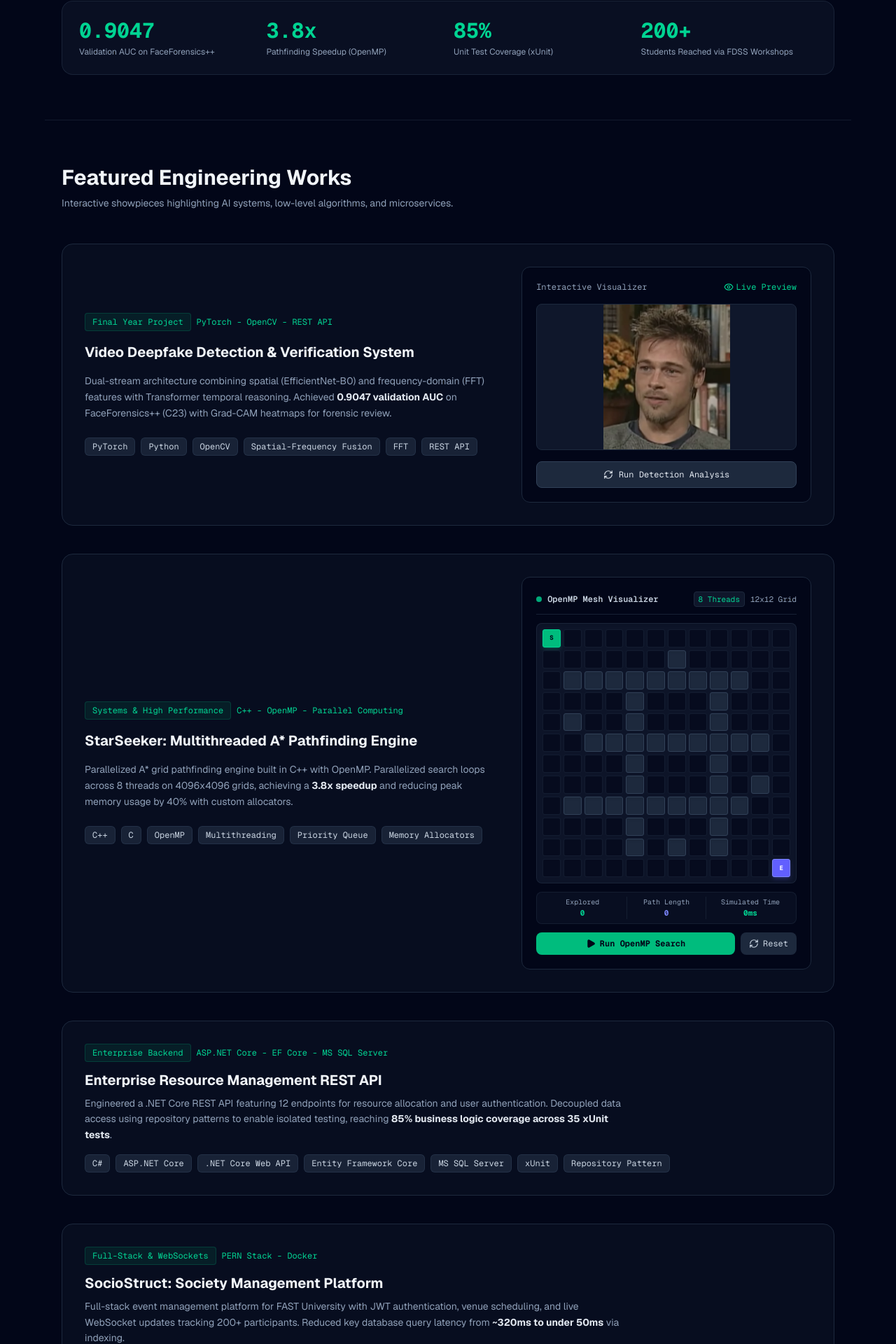
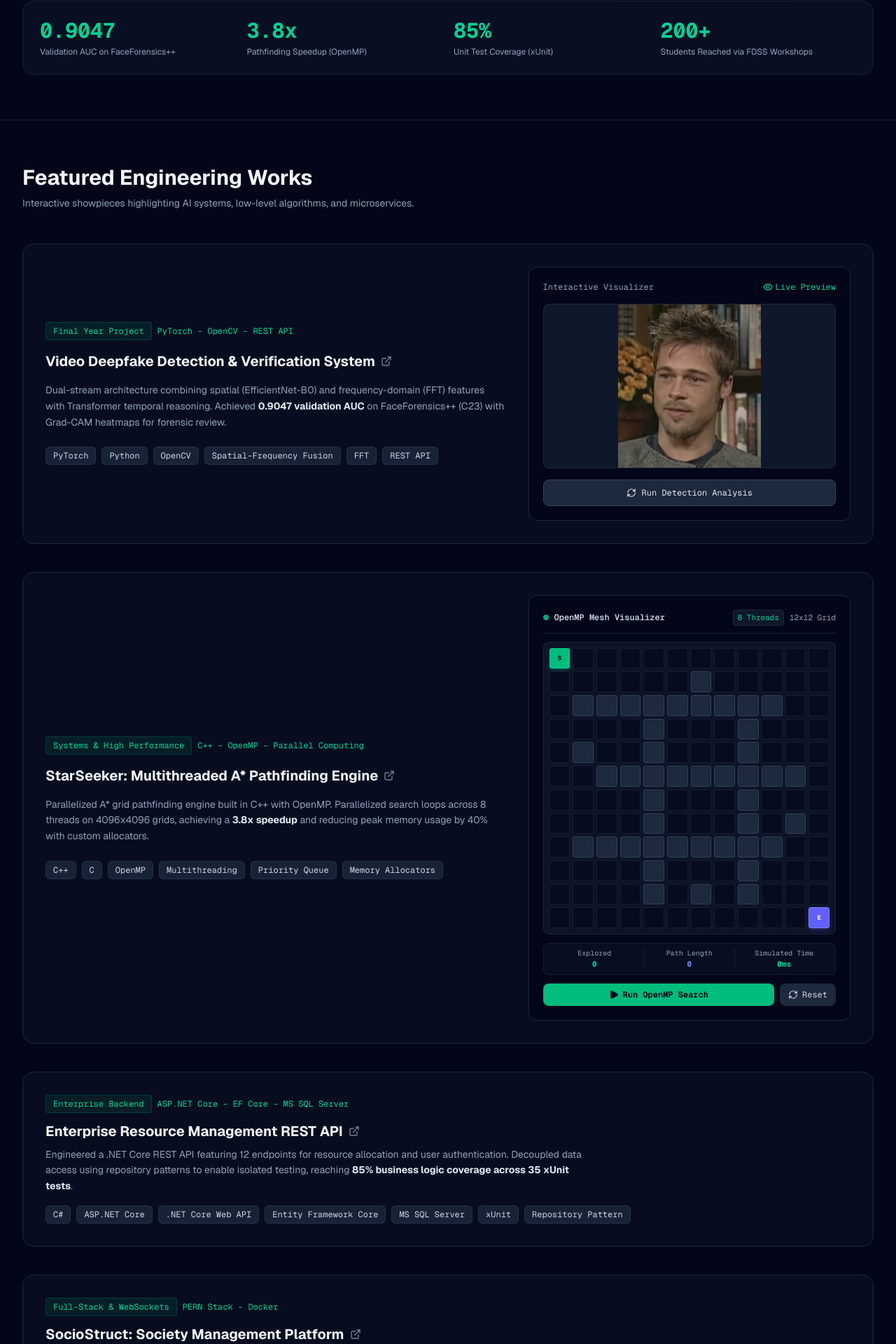
Before and after one commit to aliansari07/aliansari-dev, a Next.js app: page / in a window 1280 px wide. Shown: the part 644-2564 px from the top of the page at 70% size. Built offline with nearby package versions, Linux system fonts and the light colour scheme.

Commit message:
Add scroll animations, project links, and responsive layout

```diff
--- a/app/layout.tsx
+++ b/app/layout.tsx
@@ -24,7 +24,7 @@ export default function RootLayout({ children }: LayoutProps<"/">) {
       lang="en"
       className={`${geistSans.variable} ${geistMono.variable} h-full antialiased`}
     >
-      <body className="min-h-full flex flex-col">{children}</body>
+      <body className="min-h-full w-full flex flex-col overflow-x-hidden">{children}</body>
     </html>
   );
 }
--- a/app/page.tsx
+++ b/app/page.tsx
@@ -2,10 +2,12 @@
 
 import React, { useRef, useState, useEffect } from 'react';
 import Image from 'next/image';
+import { MotionConfig } from 'framer-motion';
 import {
   Mail, Code2, Server, Database, Sparkles,
-  ChevronRight, Play, RefreshCw, Eye, Download, Menu, X
+  ChevronRight, Play, RefreshCw, Eye, Download, Menu, X, ExternalLink
 } from 'lucide-react';
+import Reveal from '@/components/Reveal';
 
 const GithubIcon = () => (
   <svg className="w-4 h-4 fill-current" viewBox="0 0 24 24">
@@ -46,6 +48,16 @@ const THREAD_COLORS = [
   'bg-indigo-500/30 text-indigo-200 border-indigo-500/40',
   'bg-fuchsia-500/30 text-fuchsia-200 border-fuchsia-500/40',
 ];
+
+const PROJECT_LINKS = {
+  deepfake: 'https://github.com/aliansari07/deepfake-detection',
+  starseeker: 'https://github.com/aliansari07/StarSeeker',
+  erms: 'https://github.com/aliansari07/Enterprise-Resource-Management-System',
+  sociostruct: 'https://github.com/aliansari07/SocioStruct',
+} as const;
+
+const EMAIL_ADDRESS = 'aliansari224135@gmail.com';
+const EMAIL_COMPOSE_URL = `https://mail.google.com/mail/?view=cm&fs=1&to=${EMAIL_ADDRESS}`;
 
 const findPath = (
   walls: number[][],
@@ -259,10 +271,11 @@ export default function Home() {
   };
 
   return (
+    <MotionConfig reducedMotion="user">
       <div className="min-h-screen w-full overflow-x-clip bg-slate-950 text-slate-100 font-sans selection:bg-emerald-500 selection:text-slate-950">
       {/* Navigation */}
       <nav className="sticky top-0 z-50 backdrop-blur-md bg-slate-950/80 border-b border-slate-800/80">
-        <div className="max-w-6xl mx-auto px-4 sm:px-6 h-16 flex items-center justify-between">
+        <div className="max-w-7xl mx-auto px-4 sm:px-6 lg:px-8 h-16 flex items-center justify-between">
           <a href="#" className="font-mono text-lg font-bold tracking-tight text-slate-100 hover:text-emerald-400 transition-colors">
             aliansari<span className="text-emerald-400">.dev</span>
           </a>
@@ -277,7 +290,8 @@ export default function Home() {
 
           <div className="hidden md:flex items-center gap-3">
             <a
-              href="mailto:aliansari224135@gmail.com"
+              href={EMAIL_COMPOSE_URL}
+              aria-label={`Email ${EMAIL_ADDRESS}`}
               className="px-4 py-2 text-xs font-semibold rounded-lg bg-emerald-500/10 text-emerald-400 border border-emerald-500/20 hover:bg-emerald-500/20 transition-all flex items-center gap-1.5"
             >
               <Mail className="w-3.5 h-3.5" />
@@ -304,8 +318,9 @@ export default function Home() {
             <a href="#experience" onClick={() => setMobileMenuOpen(false)} className="w-full px-3 py-3 rounded-lg hover:bg-slate-900 hover:text-emerald-400 transition-colors">Experience</a>
             <a href="#contact" onClick={() => setMobileMenuOpen(false)} className="w-full px-3 py-3 rounded-lg hover:bg-slate-900 hover:text-emerald-400 transition-colors">Contact</a>
             <a
-              href="mailto:aliansari224135@gmail.com"
+              href={EMAIL_COMPOSE_URL}
               onClick={() => setMobileMenuOpen(false)}
+              aria-label={`Email ${EMAIL_ADDRESS}`}
               className="mt-2 w-full py-2.5 text-xs font-semibold rounded-lg bg-emerald-500/10 text-emerald-400 border border-emerald-500/20 text-center flex items-center justify-center gap-2"
             >
               <Mail className="w-4 h-4" />
@@ -316,10 +331,10 @@ export default function Home() {
       </nav>
 
       {/* Hero Section */}
-      <section id="about" className="relative pt-16 sm:pt-20 pb-16 px-4 sm:px-6 max-w-6xl mx-auto">
+      <section id="about" className="relative pt-16 sm:pt-20 pb-16 px-4 sm:px-6 lg:px-8 max-w-7xl mx-auto">
         <div className="grid grid-cols-1 lg:grid-cols-12 gap-12 items-center mb-16">
 
-          <div className="lg:col-span-7">
+          <Reveal className="lg:col-span-7">
             <div className="inline-flex items-center gap-2 px-3 py-1.5 rounded-full bg-emerald-500/10 border border-emerald-500/20 text-emerald-400 text-xs font-medium mb-6">
               <Sparkles className="w-3.5 h-3.5" />
               <span>FAST-NUCES &apos;26 - BS Computer Science (CGPA 3.51)</span>
@@ -366,9 +381,9 @@ export default function Home() {
                 <LinkedinIcon /> LinkedIn
               </a>
             </div>
-          </div>
+          </Reveal>
 
-          <div className="lg:col-span-5 flex justify-center">
+          <Reveal className="lg:col-span-5 flex justify-center" delay={0.15}>
             <div className="relative group max-w-[320px] w-full">
               <div className="absolute -inset-1 rounded-2xl bg-linear-to-r from-emerald-500 to-teal-500 opacity-30 blur-lg group-hover:opacity-60 transition duration-500"></div>
 
@@ -383,48 +398,59 @@ export default function Home() {
                 />
               </div>
             </div>
-          </div>
+          </Reveal>
 
         </div>
 
         {/* Metrics Grid */}
         <div className="grid grid-cols-2 md:grid-cols-4 gap-4 p-4 sm:p-6 rounded-2xl bg-slate-900/60 border border-slate-800/80 backdrop-blur-sm">
-          <div>
+          <Reveal delay={0}>
             <div className="text-2xl sm:text-3xl font-bold text-emerald-400 font-mono">0.9047</div>
             <div className="text-xs text-slate-400 mt-1">Validation AUC on FaceForensics++</div>
-          </div>
-          <div>
+          </Reveal>
+          <Reveal delay={0.08}>
             <div className="text-2xl sm:text-3xl font-bold text-emerald-400 font-mono">3.8x</div>
             <div className="text-xs text-slate-400 mt-1">Pathfinding Speedup (OpenMP)</div>
-          </div>
-          <div>
+          </Reveal>
+          <Reveal delay={0.16}>
             <div className="text-2xl sm:text-3xl font-bold text-emerald-400 font-mono">85%</div>
             <div className="text-xs text-slate-400 mt-1">Unit Test Coverage (xUnit)</div>
-          </div>
-          <div>
+          </Reveal>
+          <Reveal delay={0.24}>
             <div className="text-2xl sm:text-3xl font-bold text-emerald-400 font-mono">200+</div>
             <div className="text-xs text-slate-400 mt-1">Students Reached via FDSS Workshops</div>
-          </div>
+          </Reveal>
         </div>
       </section>
 
       {/* Featured Projects */}
-      <section id="projects" className="py-16 px-4 sm:px-6 max-w-6xl mx-auto border-t border-slate-800/60">
-        <div className="mb-12">
+      <section id="projects" className="py-16 px-4 sm:px-6 lg:px-8 max-w-7xl mx-auto border-t border-slate-800/60">
+        <Reveal className="mb-12">
           <h2 className="text-2xl sm:text-3xl font-bold text-slate-100 mb-2">Featured Engineering Works</h2>
           <p className="text-slate-400 text-sm">Interactive showpieces highlighting AI systems, low-level algorithms, and microservices.</p>
-        </div>
+        </Reveal>
 
         <div className="space-y-10">
 
           {/* Project 1: Deepfake Detection */}
-          <div className="p-4 sm:p-8 rounded-2xl bg-slate-900/40 border border-slate-800 hover:border-slate-700 transition-all grid grid-cols-1 lg:grid-cols-12 gap-6 lg:gap-8 items-center">
+          <Reveal>
+          <div className="p-4 sm:p-8 rounded-2xl bg-slate-900/40 border border-slate-800 hover:border-emerald-500/40 transition-all grid grid-cols-1 lg:grid-cols-12 gap-6 lg:gap-8 items-center">
             <div className="lg:col-span-7 space-y-4">
               <div className="flex flex-wrap items-center gap-2 text-xs font-mono text-emerald-400">
                 <span className="px-2.5 py-1 rounded bg-emerald-500/10 border border-emerald-500/20">Final Year Project</span>
                 <span>PyTorch - OpenCV - REST API</span>
               </div>
-              <h3 className="text-xl font-bold text-slate-100">Video Deepfake Detection & Verification System</h3>
+              <h3 className="text-xl font-bold text-slate-100">
+                <a
+                  href={PROJECT_LINKS.deepfake}
+                  target="_blank"
+                  rel="noopener noreferrer"
+                  className="group inline-flex items-center gap-2 hover:text-emerald-400 transition-colors"
+                >
+                  Video Deepfake Detection & Verification System
+                  <ExternalLink className="w-4 h-4 shrink-0 opacity-50 group-hover:opacity-100 transition-opacity" />
+                </a>
+              </h3>
               <p className="text-slate-400 text-sm leading-relaxed">
                 Dual-stream architecture combining spatial (EfficientNet-B0) and frequency-domain (FFT) features with Transformer temporal reasoning. Achieved <strong className="text-slate-200">0.9047 validation AUC</strong> on FaceForensics++ (C23) with Grad-CAM heatmaps for forensic review.
               </p>
@@ -447,10 +473,12 @@ export default function Home() {
 
   <div className="relative aspect-video rounded-lg overflow-hidden bg-slate-900 flex items-center justify-center border border-slate-800">
     {/* Base Image / Grad-CAM Layer */}
-    <img
+    <Image
       src={showGradcam ? '/id1_0009_gradcam.png' : '/bradpitt1.png'}
       alt={showGradcam ? 'GradCAM Heatmap Analysis' : 'Deepfake detection preview frame'}
-      className="w-full h-full object-contain"
+      fill
+      sizes="(max-width: 1024px) 100vw, 40vw"
+      className="object-contain"
     />
 
     {/* 3-Second Scanning Animation + Spinner Overlay */}
@@ -482,15 +510,27 @@ export default function Home() {
   </button>
 </div>
           </div>
+          </Reveal>
 
           {/* Project 2: StarSeeker */}
-          <div className="p-4 sm:p-8 rounded-2xl bg-slate-900/40 border border-slate-800 hover:border-slate-700 transition-all grid grid-cols-1 lg:grid-cols-12 gap-6 lg:gap-8 items-center">
+          <Reveal delay={0.1}>
+          <div className="p-4 sm:p-8 rounded-2xl bg-slate-900/40 border border-slate-800 hover:border-emerald-500/40 transition-all grid grid-cols-1 lg:grid-cols-12 gap-6 lg:gap-8 items-center">
             <div className="lg:col-span-7 space-y-4">
               <div className="flex flex-wrap items-center gap-2 text-xs font-mono text-emerald-400">
                 <span className="px-2.5 py-1 rounded bg-emerald-500/10 border border-emerald-500/20">Systems & High Performance</span>
                 <span>C++ - OpenMP - Parallel Computing</span>
               </div>
-              <h3 className="text-xl font-bold text-slate-100">StarSeeker: Multithreaded A* Pathfinding Engine</h3>
+              <h3 className="text-xl font-bold text-slate-100">
+                <a
+                  href={PROJECT_LINKS.starseeker}
+                  target="_blank"
+                  rel="noopener noreferrer"
+                  className="group inline-flex items-center gap-2 hover:text-emerald-400 transition-colors"
+                >
+                  StarSeeker: Multithreaded A* Pathfinding Engine
+                  <ExternalLink className="w-4 h-4 shrink-0 opacity-50 group-hover:opacity-100 transition-opacity" />
+                </a>
+              </h3>
               <p className="text-slate-400 text-sm leading-relaxed">
                 Parallelized A* grid pathfinding engine built in C++ with OpenMP. Parallelized search loops across 8 threads on 4096x4096 grids, achieving a <strong className="text-slate-200">3.8x speedup</strong> and reducing peak memory usage by 40% with custom allocators.
               </p>
@@ -590,14 +630,26 @@ export default function Home() {
               </div>
             </div>
           </div>
+          </Reveal>
 
           {/* Project 3: Enterprise Resource Management */}
-          <div className="p-4 sm:p-8 rounded-2xl bg-slate-900/40 border border-slate-800 hover:border-slate-700 transition-all">
+          <Reveal delay={0.2}>
+          <div className="p-4 sm:p-8 rounded-2xl bg-slate-900/40 border border-slate-800 hover:border-emerald-500/40 transition-all">
             <div className="flex flex-wrap items-center gap-2 text-xs font-mono text-emerald-400 mb-3">
               <span className="px-2.5 py-1 rounded bg-emerald-500/10 border border-emerald-500/20">Enterprise Backend</span>
               <span>ASP.NET Core - EF Core - MS SQL Server</span>
             </div>
-            <h3 className="text-xl font-bold text-slate-100 mb-2">Enterprise Resource Management REST API</h3>
+            <h3 className="text-xl font-bold text-slate-100 mb-2">
+              <a
+                href={PROJECT_LINKS.erms}
+                target="_blank"
+                rel="noopener noreferrer"
+                className="group inline-flex items-center gap-2 hover:text-emerald-400 transition-colors"
+              >
+                Enterprise Resource Management REST API
+                <ExternalLink className="w-4 h-4 shrink-0 opacity-50 group-hover:opacity-100 transition-opacity" />
+              </a>
+            </h3>
             <p className="text-slate-400 text-sm leading-relaxed mb-4 max-w-3xl">
               Engineered a .NET Core REST API featuring 12 endpoints for resource allocation and user authentication. Decoupled data access using repository patterns to enable isolated testing, reaching <strong className="text-slate-200">85% business logic coverage across 35 xUnit tests</strong>.
             </p>
@@ -609,14 +661,26 @@ export default function Home() {
               ))}
             </div>
           </div>
+          </Reveal>
 
           {/* Project 4: SocioStruct Platform */}
-          <div className="p-4 sm:p-8 rounded-2xl bg-slate-900/40 border border-slate-800 hover:border-slate-700 transition-all">
+          <Reveal delay={0.3}>
+          <div className="p-4 sm:p-8 rounded-2xl bg-slate-900/40 border border-slate-800 hover:border-emerald-500/40 transition-all">
             <div className="flex flex-wrap items-center gap-2 text-xs font-mono text-emerald-400 mb-3">
               <span className="px-2.5 py-1 rounded bg-emerald-500/10 border border-emerald-500/20">Full-Stack & WebSockets</span>
               <span>PERN Stack - Docker</span>
             </div>
-            <h3 className="text-xl font-bold text-slate-100 mb-2">SocioStruct: Society Management Platform</h3>
+            <h3 className="text-xl font-bold text-slate-100 mb-2">
+              <a
+                href={PROJECT_LINKS.sociostruct}
+                target="_blank"
+                rel="noopener noreferrer"
+                className="group inline-flex items-center gap-2 hover:text-emerald-400 transition-colors"
+              >
+                SocioStruct: Society Management Platform
+                <ExternalLink className="w-4 h-4 shrink-0 opacity-50 group-hover:opacity-100 transition-opacity" />
+              </a>
+            </h3>
             <p className="text-slate-400 text-sm leading-relaxed mb-4 max-w-3xl">
               Full-stack event management platform for FAST University with JWT authentication, venue scheduling, and live WebSocket updates tracking 200+ participants. Reduced key database query latency from <strong className="text-slate-200">~320ms to under 50ms</strong> via indexing.
             </p>
@@ -628,18 +692,20 @@ export default function Home() {
               ))}
             </div>
           </div>
+          </Reveal>
 
         </div>
       </section>
 
       {/* Technical Skills Overview */}
-      <section id="skills" className="py-16 px-4 sm:px-6 max-w-6xl mx-auto border-t border-slate-800/60">
-        <div className="mb-12">
+      <section id="skills" className="py-16 px-4 sm:px-6 lg:px-8 max-w-7xl mx-auto border-t border-slate-800/60">
+        <Reveal className="mb-12">
           <h2 className="text-2xl sm:text-3xl font-bold text-slate-100 mb-2">Technical Proficiency</h2>
           <p className="text-slate-400 text-sm">A structured breakdown of languages, frameworks, and developer tools.</p>
-        </div>
+        </Reveal>
 
-        <div className="grid grid-cols-1 md:grid-cols-3 gap-6">
+        <div className="grid grid-cols-1 sm:grid-cols-2 lg:grid-cols-3 gap-6">
+          <Reveal>
           <div className="p-4 sm:p-6 rounded-xl bg-slate-900/40 border border-slate-800">
             <div className="flex items-center gap-3 mb-4 text-emerald-400">
               <Code2 className="w-5 h-5" />
@@ -653,7 +719,9 @@ export default function Home() {
               <li>• SQL</li>
             </ul>
           </div>
+          </Reveal>
 
+          <Reveal delay={0.1}>
           <div className="p-4 sm:p-6 rounded-xl bg-slate-900/40 border border-slate-800">
             <div className="flex items-center gap-3 mb-4 text-emerald-400">
               <Server className="w-5 h-5" />
@@ -667,7 +735,9 @@ export default function Home() {
               <li>• REST API & WebSockets</li>
             </ul>
           </div>
+          </Reveal>
 
+          <Reveal delay={0.2}>
           <div className="p-4 sm:p-6 rounded-xl bg-slate-900/40 border border-slate-800">
             <div className="flex items-center gap-3 mb-4 text-emerald-400">
               <Database className="w-5 h-5" />
@@ -681,17 +751,19 @@ export default function Home() {
               <li>• xUnit / Unit Testing</li>
             </ul>
           </div>
+          </Reveal>
         </div>
       </section>
 
       {/* Leadership & Experience */}
-      <section id="experience" className="py-16 px-4 sm:px-6 max-w-6xl mx-auto border-t border-slate-800/60">
-        <div className="mb-12">
+      <section id="experience" className="py-16 px-4 sm:px-6 lg:px-8 max-w-7xl mx-auto border-t border-slate-800/60">
+        <Reveal className="mb-12">
           <h2 className="text-2xl sm:text-3xl font-bold text-slate-100 mb-2 font-mono">Leadership & Industry Experience</h2>
           <p className="text-slate-400 text-sm">Professional software engineering roles, academic work, and leadership positions.</p>
-        </div>
+        </Reveal>
 
         <div className="space-y-6">
+          <Reveal>
           <div className="p-4 sm:p-6 rounded-xl bg-slate-900/40 border border-slate-800">
             <div className="flex flex-col sm:flex-row sm:items-center justify-between gap-1 sm:gap-2 mb-2">
               <h3 className="text-lg font-semibold text-slate-100">Software Engineer Intern — 10Pearls</h3>
@@ -701,7 +773,9 @@ export default function Home() {
               Engineered full-stack web application modules using ASP.NET Core Web API for scalable backend microservices and React.js for interactive frontend interfaces. Participated in daily Agile standups, code reviews, and RESTful API integrations across project sprints.
             </p>
           </div>
+          </Reveal>
 
+          <Reveal delay={0.08}>
           <div className="p-4 sm:p-6 rounded-xl bg-slate-900/40 border border-slate-800">
             <div className="flex flex-col sm:flex-row sm:items-center justify-between gap-1 sm:gap-2 mb-2">
               <h3 className="text-lg font-semibold text-slate-100">Teaching Assistant — Data Structures Lab (CL2001)</h3>
@@ -711,7 +785,9 @@ export default function Home() {
               Managed weekly lab sessions for Section BDS-3A, evaluated student C++ implementations, graded course hackathons, and guided students in pointer arithmetic, memory management, and tree/graph traversal algorithms.
             </p>
           </div>
+          </Reveal>
 
+          <Reveal delay={0.16}>
           <div className="p-4 sm:p-6 rounded-xl bg-slate-900/40 border border-slate-800">
             <div className="flex flex-col sm:flex-row sm:items-center justify-between gap-1 sm:gap-2 mb-2">
               <h3 className="text-lg font-semibold text-slate-100">President & Director of PR — FAST Data Science Society</h3>
@@ -721,7 +797,9 @@ export default function Home() {
               Led a 10-member team to plan and execute 3 technical workshops and competitions reaching over 200 students across campus.
             </p>
           </div>
+          </Reveal>
 
+          <Reveal delay={0.24}>
           <div className="p-4 sm:p-6 rounded-xl bg-slate-900/40 border border-slate-800">
             <div className="flex flex-col sm:flex-row sm:items-center justify-between gap-1 sm:gap-2 mb-2">
               <h3 className="text-lg font-semibold text-slate-100">Deputy Head Boy — Student Council (A levels)</h3>
@@ -731,7 +809,9 @@ export default function Home() {
               Spearheaded student life and community initiatives, including a beach cleanup drive with 50+ student volunteers and a food distribution drive serving 200+ families. Won Mindstorm Robotics Competition, placed 1st in the 100m sports day race, and served as Room President at ContestOne debating event.
             </p>
           </div>
+          </Reveal>
 
+          <Reveal delay={0.32}>
           <div className="p-4 sm:p-6 rounded-xl bg-slate-900/40 border border-slate-800">
             <div className="flex flex-col sm:flex-row sm:items-center justify-between gap-1 sm:gap-2 mb-2">
               <h3 className="text-lg font-semibold text-slate-100">Head Boy — Student Council (O levels)</h3>
@@ -741,19 +821,22 @@ export default function Home() {
               Led student body representation and organized campus events including Teacher&apos;s Day, Qawwali Night, and conceptualized &quot;InspireII&quot; Science Olympiad. Led the school debate team to multiple victories, secured 2nd place as runners-up in inter-branch robotics, and earned High-Achiever recognition on the school honor wall.
             </p>
           </div>
+          </Reveal>
         </div>
       </section>
 
       {/* Footer Contact */}
-      <footer id="contact" className="py-16 px-4 sm:px-6 max-w-6xl mx-auto border-t border-slate-800/60 text-center">
+      <footer id="contact" className="py-16 px-4 sm:px-6 lg:px-8 max-w-7xl mx-auto border-t border-slate-800/60 text-center">
+        <Reveal>
           <h2 className="text-2xl font-bold text-slate-100 mb-4">Let&apos;s Connect</h2>
           <p className="text-slate-400 text-sm mb-8 max-w-md mx-auto">
             Currently open to software development opportunities, backend engineering roles, and collaborative projects.
           </p>
           <div className="flex justify-center items-center gap-6 mb-12">
             <a
-            href="mailto:aliansari224135@gmail.com"
-            title="Email Me"
+              href={EMAIL_COMPOSE_URL}
+              title={`Email ${EMAIL_ADDRESS}`}
+              aria-label={`Email ${EMAIL_ADDRESS}`}
               className="p-3 rounded-full bg-slate-900 border border-slate-800 text-slate-300 hover:text-emerald-400 hover:border-emerald-500/30 transition-all flex items-center justify-center"
             >
               <Mail className="w-5 h-5" />
@@ -768,8 +851,10 @@ export default function Home() {
           <p className="text-xs text-slate-600 font-mono">
             © 2026 Muhammad Ali Ansari • Built with Next.js & Tailwind CSS
           </p>
+        </Reveal>
       </footer>
 
       </div>
+    </MotionConfig>
   );
 }
--- /dev/null
+++ b/components/Reveal.tsx
@@ -0,0 +1,24 @@
+'use client';
+
+import { motion } from 'framer-motion';
+import type { ReactNode } from 'react';
+
+type RevealProps = {
+  children: ReactNode;
+  className?: string;
+  delay?: number;
+};
+
+export default function Reveal({ children, className, delay = 0 }: RevealProps) {
+  return (
+    <motion.div
+      className={className}
+      initial={{ opacity: 0, y: 30 }}
+      whileInView={{ opacity: 1, y: 0 }}
+      viewport={{ once: true, margin: '-100px' }}
+      transition={{ duration: 0.55, delay, ease: [0.22, 1, 0.36, 1] }}
+    >
+      {children}
+    </motion.div>
+  );
+}
```
Lines whose indentation alone changed are shown as unchanged.
